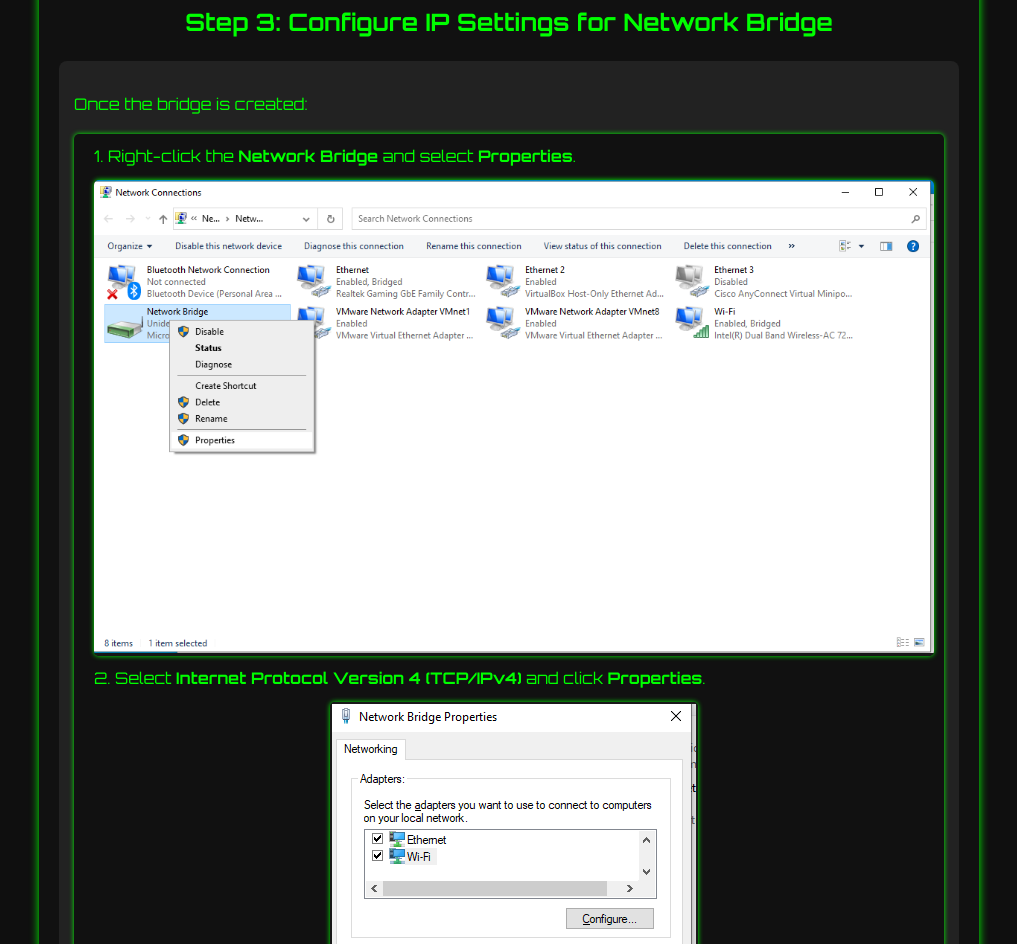
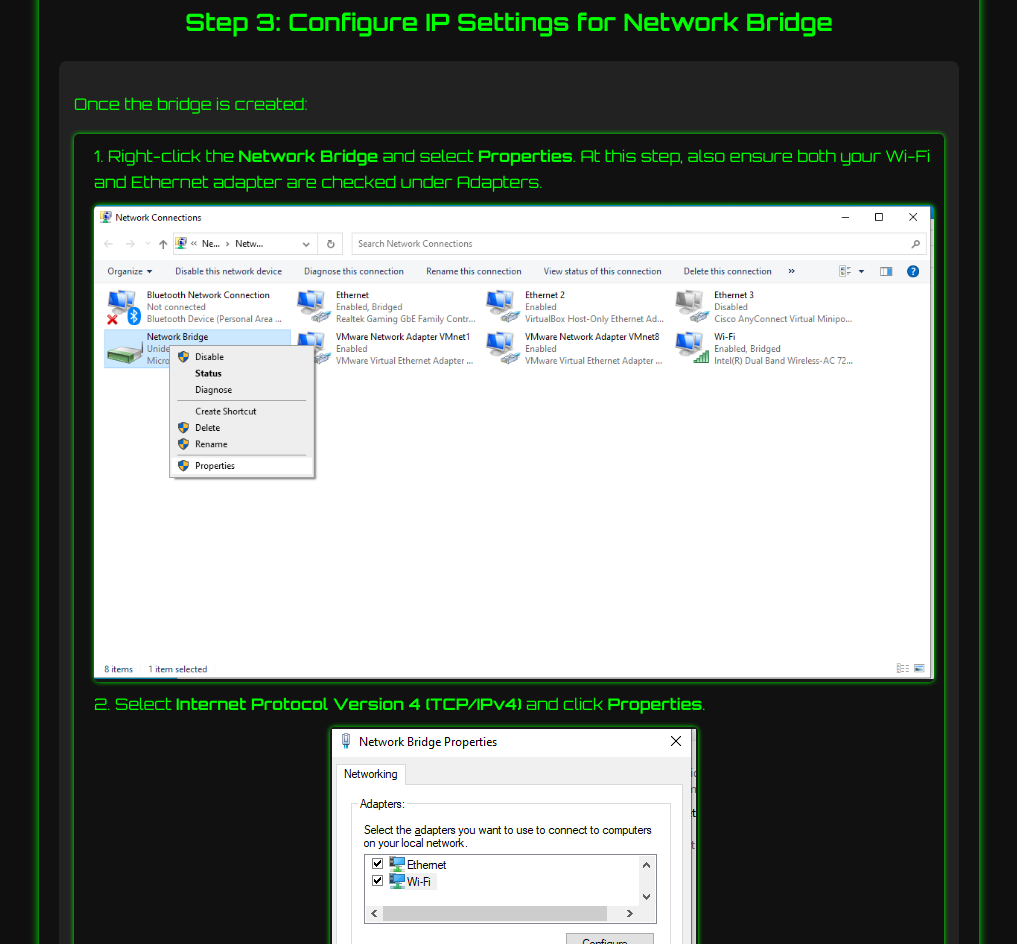
Before and after one commit to tkohlhauff/xboxwifilanbridge, a plain HTML site: page index.html in a window 1280 px wide. Shown: the part 1851-2795 px from the top of the page, without its empty margins (131-1148 px from the left). Drawn offline with Linux system fonts and the light colour scheme.

Commit message:
Update index.html

```diff
--- a/index.html
+++ b/index.html
@@ -141,7 +141,7 @@
         <div class="step">
             <p>Once the bridge is created:</p>
             <ol>
-                <li>Right-click the <strong>Network Bridge</strong> and select <strong>Properties</strong>.</li>
+                <li>Right-click the <strong>Network Bridge</strong> and select <strong>Properties</strong>. At this step, also ensure both your Wi-Fi and Ethernet adapter are checked under Adapters.</li>
 				<img src="image3.png" alt="Clicking properties on Bridge">
                 <li>Select <strong>Internet Protocol Version 4 (TCP/IPv4)</strong> and click <strong>Properties</strong>.</li>
 				<img src="image4.PNG" alt="Clicking ipv4">
```
